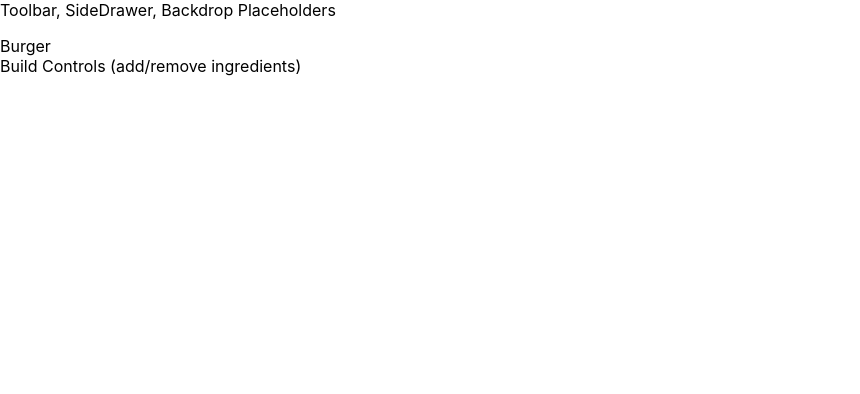
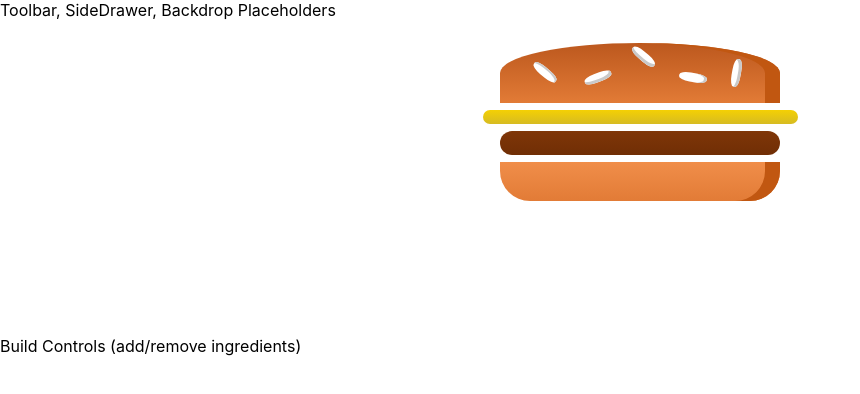
Before and after one commit to xyzst/redesigned-octo-winner, a React app: page / in a window 1280 px wide. Shown: the top 394 px of the page, without its empty margins (0-860 px from the left). Built offline with nearby package versions, Linux system fonts and the light colour scheme.

Commit message:
Connect Ingredient, Burger, and BurgerBuilder components; add basic styling for a Burger component (incl media queries)

```diff
--- a/src/components/Burger/Burger.js
+++ b/src/components/Burger/Burger.js
@@ -0,0 +1,16 @@
+import React from "react";
+import Ingredient from "./Ingredient/Ingredient";
+import classes from "./Burger.module.css";
+
+const Burger = props => {
+  return (
+    <div className={classes.Burger}>
+      <Ingredient type="bread-top" />
+      <Ingredient type="cheese" />
+      <Ingredient type="meat" />
+      <Ingredient type="bread-bottom" />
+    </div>
+  );
+};
+
+export default Burger;
--- /dev/null
+++ b/src/components/Burger/Burger.module.css
@@ -0,0 +1,30 @@
+.Burger {
+  width: 100%;
+  margin: auto;
+  height: 250px;
+  overflow: scroll;
+  text-align: center;
+  font-weight: bold;
+  font-size: 1.2rem;
+}
+
+@media (min-width: 1000px) and (min-height: 700px) {
+  .Burger {
+    width: 700px;
+    height: 600px;
+  }
+}
+
+@media (min-width: 500px) and (min-height: 401px) {
+  .Burger {
+    width: 450px;
+    height: 400px;
+  }
+}
+
+@media (min-width: 500px) and (min-height: 400px) {
+  .Burger {
+    width: 350px;
+    height: 300px;
+  }
+}
--- a/src/components/Burger/Ingredient/Ingredient.js
+++ b/src/components/Burger/Ingredient/Ingredient.js
@@ -1,5 +1,5 @@
 import React from "react";
-import classes from "Ingredient.module.css";
+import classes from "./Ingredient.module.css";
 import PropTypes from "prop-types";
 
 const Ingredient = props => {
--- a/src/containers/BurgerBuilder/BurgerBuilder.js
+++ b/src/containers/BurgerBuilder/BurgerBuilder.js
@@ -1,11 +1,12 @@
 import React, { Component } from "react";
 import Aux from "../../hoc/Aux";
+import Burger from "../../components/Burger/Burger";
 
 class BurgerBuilder extends Component {
   render() {
     return (
       <Aux>
-        <div>Burger</div>
+        <Burger />
         <div>Build Controls (add/remove ingredients)</div>
       </Aux>
     );
```
